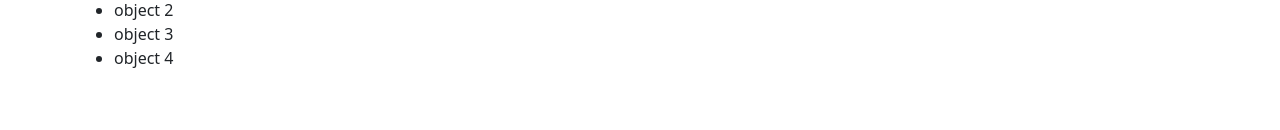
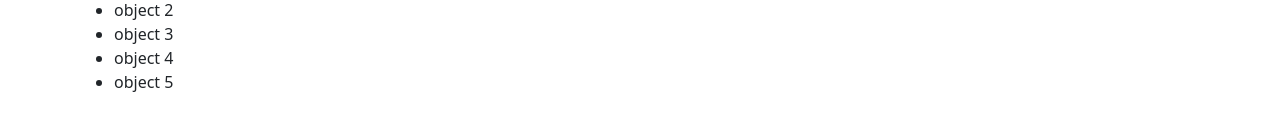
Before and after one commit to galamit23/SportStore, a React (Create React App) app: page /store/clothing in a window 1280 px wide. Shown: the part 290-420 px from the top of the page. Built offline with nearby package versions, Linux system fonts and the light colour scheme.

Commit message:
change clothing

```diff
--- a/src/screens/store-category/Clothing.js
+++ b/src/screens/store-category/Clothing.js
@@ -9,6 +9,7 @@ export default function Clothing() {
         <li>object 2</li>
         <li>object 3</li>
         <li>object 4</li>
+        <li>object 5</li>
       </ul>
       <Outlet/>
     </div>
```
